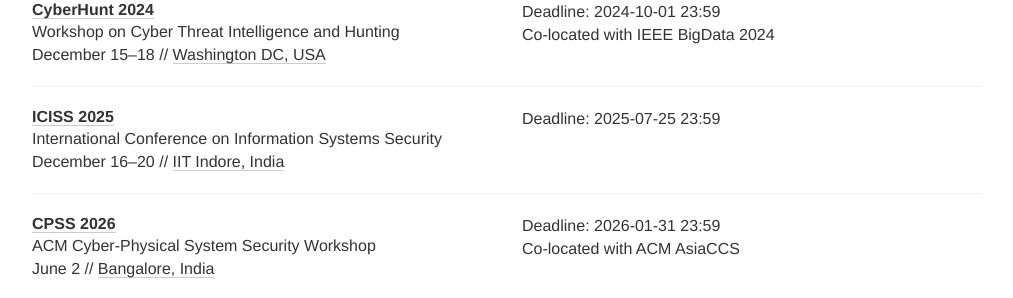
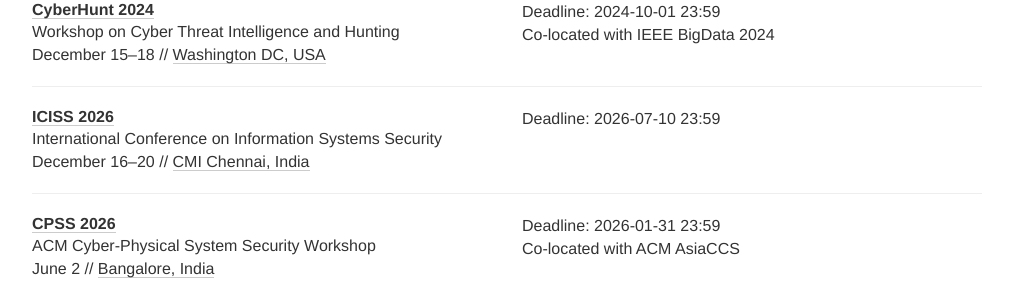
Before and after one commit to sec-deadlines/sec-deadlines.github.io, a Jekyll site: the page built from index.html, in a window 1280 px wide and 900 px high, scrolled down 17362 px. Shown: the part 152-450 px from the top of the window, without its empty margins (133-1146 px from the left). Built offline with Jekyll 4.4.1, drawn with Linux system fonts in a browser that asks for light colours; nearby versions of some CDN libraries; comment, search, counter and statistics services are not loaded.

Commit message:
Update ICISS'26

```diff
--- a/_data/conferences.yml
+++ b/_data/conferences.yml
@@ -1197,11 +1197,11 @@
 
 - name: ICISS
   description: International Conference on Information Systems Security
-  year: 2025
-  link: https://iciss.isrdc.in/
-  deadline: ["2025-07-25 23:59"]
+  year: 2026
+  link: https://iciss.in/cfp/
+  deadline: ["2026-07-10 23:59"]
   date: December 16-20
-  place: IIT Indore, India
+  place: CMI Chennai, India
   tags: [SEC, PRIV, CONF]
 
 - name: CPSS
```
